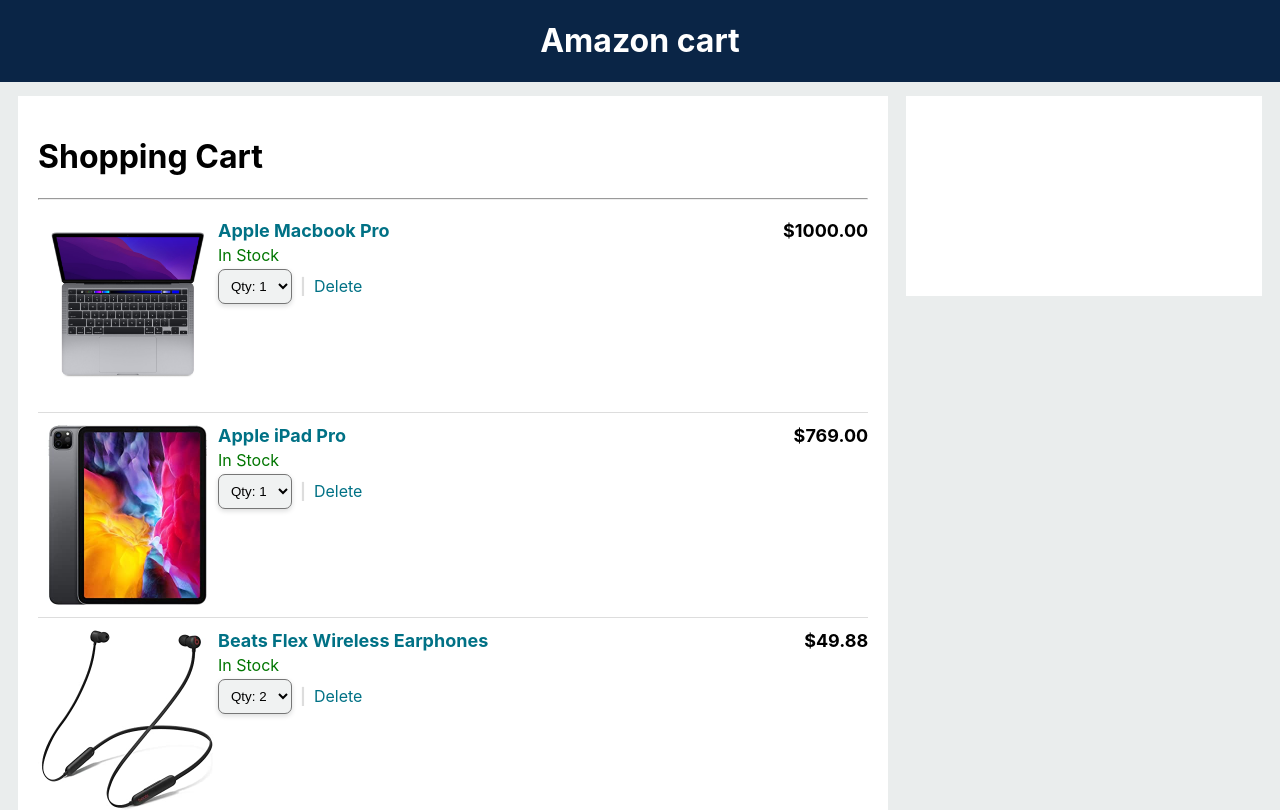
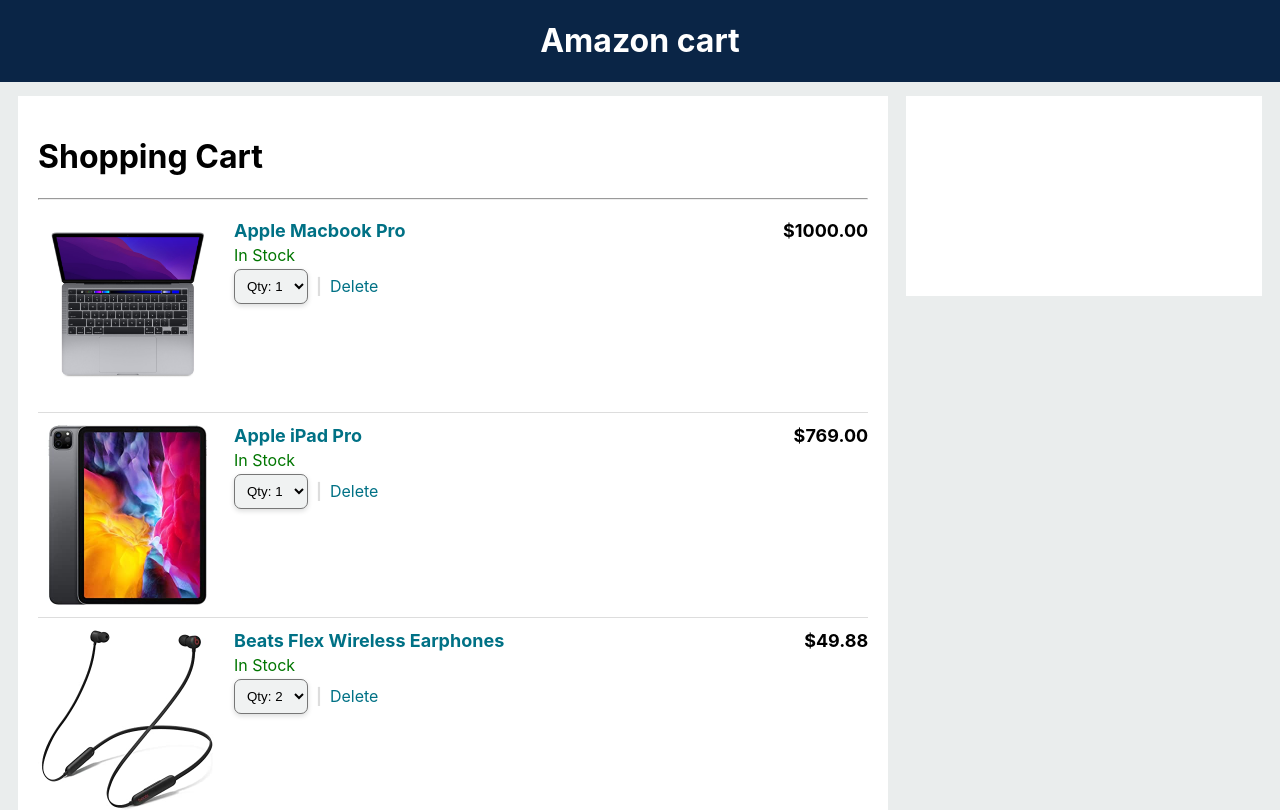
Before and after one commit to Mazon7/amazon-cart, a React (Create React App) app: page / in a window 1280 px wide. Shown: the top 810 px of the page. Built offline with nearby package versions, Linux system fonts and the light colour scheme.

Commit message:
ADD: CartItem styling

```diff
--- a/src/components/CartItem.css
+++ b/src/components/CartItem.css
@@ -6,9 +6,11 @@
 }
 
 .CartItem-image {
-  /* display: flex; */
   width: 180px;
   height: 180px;
+  flex-grow: 0;
+  flex-shrink: 0;
+  margin-right: 16px;
 }
 
 .CartItem-image img {
@@ -65,4 +67,5 @@
 .CartItem-price {
   font-size: 18px;
   font-weight: 700;
+  margin-left: 16px;
 }
--- a/src/components/CartItem.js
+++ b/src/components/CartItem.js
@@ -14,8 +14,10 @@ function Cartitem({ title, stock, image, price, quantity }) {
         <div className="info-stock">{stock}</div>
         <div className="item-actions">
           <div className="item-quantity">
-            <select name="quantity" id="quantity">
-              <option value={quantity}>Qty: {quantity}</option>
+            <select value={quantity}>
+              <option value="1">Qty: 1</option>
+              <option value="2">Qty: 2</option>
+              <option value="3">Qty: 3</option>
             </select>
           </div>
           <div className="item-actions-divider">|</div>
```
